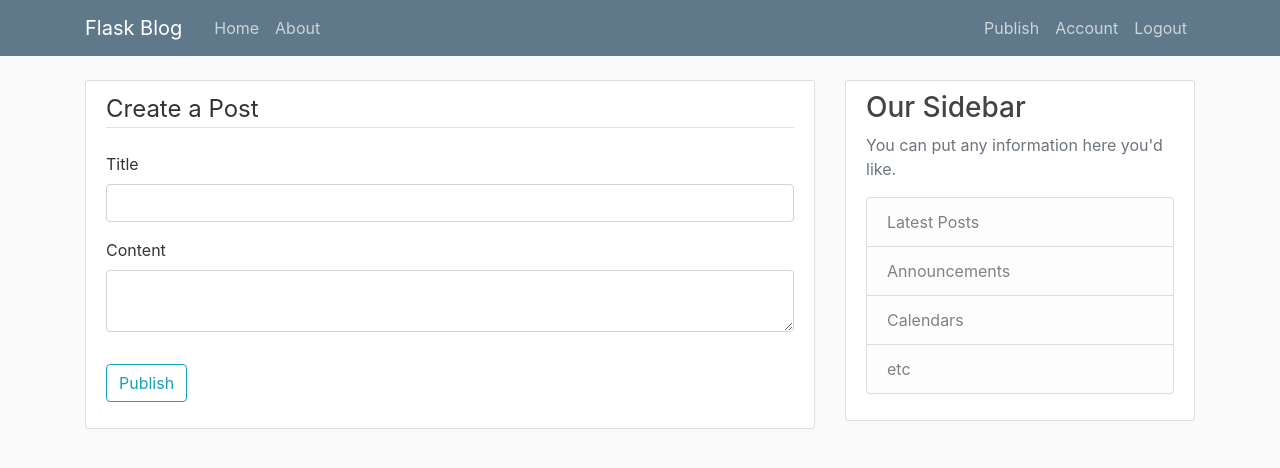
After one commit to giiiiid/Flask-tutorials, a Flask app: page /publish in a window 1280 px wide. The commit adds this page. Shown: the top 468 px of the page. Run offline with Flask 3, Linux system fonts and the light colour scheme; a user stored in the database is signed in; some libraries are stand-ins or nearby versions.

Commit message:
Page to publish posts and home page to display

```diff
--- a/flaskblog/forms.py
+++ b/flaskblog/forms.py
@@ -1,6 +1,6 @@
 from flask_wtf import FlaskForm
 from flask_wtf.file import FileField, FileAllowed
-from wtforms import StringField, PasswordField, EmailField, SubmitField, BooleanField, ValidationError
+from wtforms import StringField, PasswordField, EmailField, SubmitField, BooleanField, ValidationError, TextAreaField
 from wtforms.validators import DataRequired, Length, Email, EqualTo, ValidationError
 from flaskblog.models import User
 from flask_login import current_user
@@ -59,3 +59,9 @@ class UpdateAccountForms(FlaskForm):
             user_email = User.query.filter_by(email=email.data).first()
             if user_email:
                 raise ValidationError(' Email already exists ')
+
+
+class PublishForms(FlaskForm):
+    title = StringField('Title', validators=[DataRequired(), Length(min=2)])
+    content = TextAreaField('Content', validators=[DataRequired()])
+    submit = SubmitField('Publish')
--- a/flaskblog/routes.py
+++ b/flaskblog/routes.py
@@ -3,7 +3,7 @@ import os
 from PIL import Image
 from flask import render_template, url_for, flash, request, redirect, request
 from .models import User, Post
-from .forms import RegistrationForm, LoginForm, UpdateAccountForms
+from .forms import RegistrationForm, LoginForm, UpdateAccountForms, PublishForms
 from flaskblog import app, bcrypt, db, login_user
 from flask_login import login_user, logout_user, login_required, current_user
 
@@ -11,7 +11,8 @@ from flask_login import login_user, logout_user, login_required, current_user
 @app.route('/')
 @login_required
 def home():
-    return render_template('home.html', title='FlaskBlog')
+    posts = Post.query.all()
+    return render_template('home.html', title='FlaskBlog', posts=posts)
 
 
 @app.route('/about')
@@ -130,3 +131,17 @@ def account():
 
     image_file = url_for('static', filename=f'propic/{current_user.image_file}')
     return render_template('user-acc.html', image_file=image_file, form=form)
+
+
+
+@app.route('/publish', methods=['POST', 'GET'])
+@login_required
+def publish():
+    form = PublishForms()
+    if form.validate_on_submit():
+        new_post = Post(title=form.title.data, content=form.content.data, author=current_user)
+        db.session.add(new_post)
+        db.session.commit()
+        return redirect(url_for('home'))
+
+    return render_template('publish.html', form=form)
--- a/flaskblog/templates/base.html
+++ b/flaskblog/templates/base.html
@@ -30,6 +30,7 @@
               <!-- Navbar Right Side -->
               <div class="navbar-nav">
                 {% if current_user.is_authenticated %}
+                  <a class="nav-item nav-link" href="{{ url_for('publish') }}">Publish</a>
                   <a class="nav-item nav-link" href="{{ url_for('account') }}">Account</a>
                   <a class="nav-item nav-link" href="{{ url_for('logout') }}">Logout</a>
                 {% else %}
--- a/flaskblog/templates/home.html
+++ b/flaskblog/templates/home.html
@@ -8,6 +8,11 @@
         </div>
         <h2><a class="article-title" href="#"></a></h2>
         <p class="article-content"></p>
+        {% for post in posts %}
+        {{post.title}}
+        {{post.content}} - {{post.date.strftime('%Y-%m-%d')}}
+        {{post.author.username}}
+        {% endfor %}
         </div>
     </article>
 {% endblock content %}
--- /dev/null
+++ b/flaskblog/templates/publish.html
@@ -0,0 +1,25 @@
+{% extends 'base.html' %}
+{% block content %}
+<div class="content-section">
+    <form method="post">{{form.hidden_tag()}}
+        <fieldset class="form-group">
+            <legend class="border-bottom mb-4">Create a Post</legend>
+            <div class="form-group">
+                {{ form.title.label(class="form-control-label") }}
+                {{ form.title(class="form-control") }}
+            </div>
+
+            <div class="form-group">
+                {{ form.content.label(class="form-control-label") }}
+                {{ form.content(class="form-control") }}
+            </div>
+        </fieldset>
+
+        <div class="form-group">
+            {{ form.submit(class="btn btn-outline-info") }}
+        </div>
+    </form>
+
+</div>
+
+{% endblock content %}
```
Also changed, not shown: instance/site.db.
